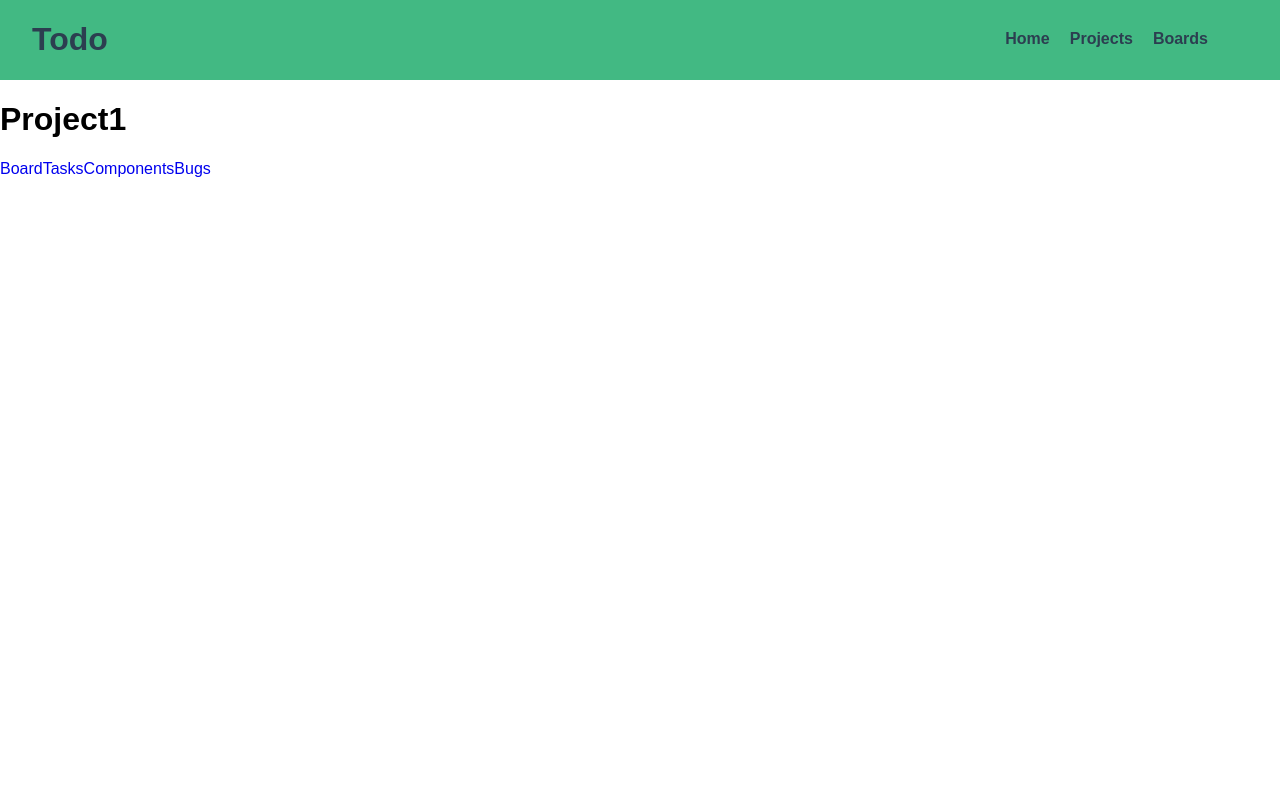
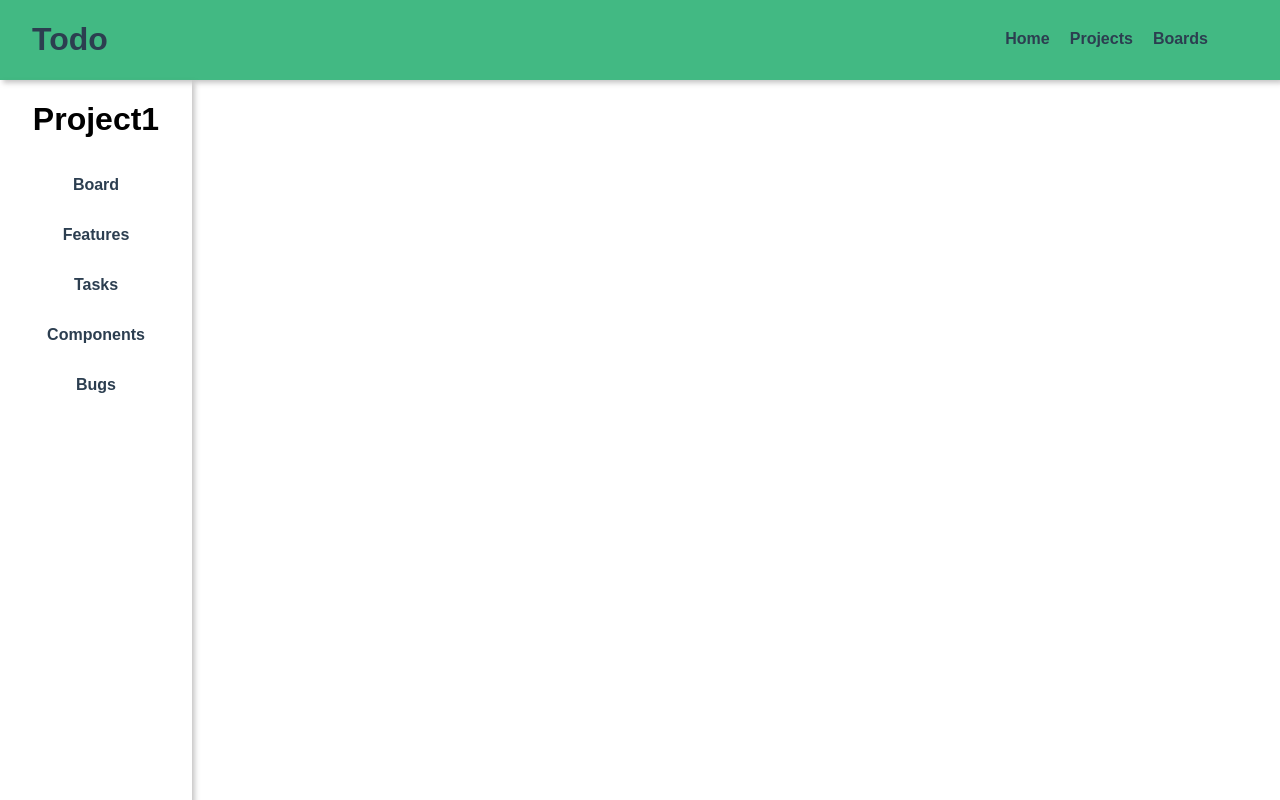
Before and after one commit to caralin3/Vue-Todo-List, a Vue app in the folder vue-todo-list/: page /projects/0 in a window 1280 px wide. Built offline with nearby package versions, Linux system fonts and the light colour scheme.

Commit message:
Initial layout for project view

```diff
--- /dev/null
+++ b/vue-todo-list/src/components/ProjectFeatures.vue
@@ -0,0 +1,45 @@
+<template>
+  <div class="projectFeatures">
+    <ul class="projectFeatures_list" v-for="(proj, index) in projects" v-bind:key="index">
+      <li class="projectFeature">
+        <div class="projectFeature_overlay">
+          <router-link class="projectFeature_link" :to="'/projects/' + proj.id">View Project</router-link>
+        </div>
+        <div class="projectFeature_details">
+          <div class="projectFeature_header">
+            <h3 class="projectFeature_title">{{ proj.title }}</h3>
+            <span class="projectFeature_status">Status: {{ proj.status | capitalize }}</span>
+          </div>
+          <div class="projectFeature_created">
+            <span class="projectFeature_by">Created by: {{ proj.creator | name }}</span>
+            <span class="projectFeature_date">Created on: {{ proj.startDate | date }}</span>
+          </div>
+          <p class="projectFeature_description">{{ proj.description }}</p>
+          <div class="projectFeature_latest" v-if="proj.features.length > 0">
+            <h5 class="projectFeature_latestTitle">Latest Update</h5>
+            <div class="projectFeature_featureDetails">
+              <div class="projectFeature_featureTitle">{{ proj.features[0].title }}</div>
+              <div class="projectFeature_featureDate">Last Updated: {{ proj.features[0].updatedDate | date }}</div>
+            </div>
+          </div>
+        </div>
+      </li>
+    </ul>
+  </div>
+</template>
+
+<script lang="ts">
+import Vue from 'vue';
+import {mapActions, mapGetters, mapState, mapMutations} from 'vuex';
+
+export default {
+  computed: {
+    ...mapState({
+      projects: (state: any) => state.projects.projects,
+    }),
+    ...mapGetters('projects', [
+      'projectCount',
+    ]),
+  },
+};
+</script>
--- a/vue-todo-list/src/components/Sidebar.vue
+++ b/vue-todo-list/src/components/Sidebar.vue
@@ -2,7 +2,8 @@
   <div class="sidebar">
     <h1 class="sidebar_title">{{ getTitle() }}</h1>
     <div class="sidebar_nav">
-      <router-link :to="'/boards/' + this.id">Board</router-link>
+      <router-link :to="{ path: '/projects/' + this.id, query: { filter: 'board'}}">Board</router-link>
+      <router-link :to="{ path: '/projects/' + this.id, query: { filter: 'features'}}">Features</router-link>
       <router-link :to="{ path: '/projects/' + this.id, query: { filter: 'tasks'}}">Tasks</router-link>
       <router-link :to="{ path: '/projects/' + this.id, query: { filter: 'components'}}">Components</router-link>
       <router-link :to="{ path: '/projects/' + this.id, query: { filter: 'bugs'}}">Bugs</router-link>
--- a/vue-todo-list/src/less/Header.less
+++ b/vue-todo-list/src/less/Header.less
@@ -2,6 +2,7 @@
 
 .header {
   background-color: @medium-sea-green;
+  box-shadow: 3px 3px 5px rgba(114, 113, 113, 0.4);
   display: flex;
   justify-content: space-between;
   padding: 0 2rem;
--- /dev/null
+++ b/vue-todo-list/src/less/Project.less
@@ -0,0 +1,9 @@
+.project {
+  display: grid;
+  grid-template: "sidebar body" ~'/' 18% 1fr;
+
+  &_container {
+    grid-area: body;
+    padding: 2rem 0;
+  }
+}
--- /dev/null
+++ b/vue-todo-list/src/less/ProjectFeature.less
@@ -0,0 +1,5 @@
+
+
+.projectFeature {
+
+}
--- /dev/null
+++ b/vue-todo-list/src/less/ProjectFeatures.less
@@ -0,0 +1,4 @@
+
+.projectFeatures {
+  // grid-area: body;
+}
--- a/vue-todo-list/src/less/Projects.less
+++ b/vue-todo-list/src/less/Projects.less
@@ -2,28 +2,10 @@
 .projects {
   &_dialog {
     align-self: center;
-    // display: grid;
-    // gap: 2rem;
-    // grid-template:
-    //   "creatorLabel username"
-    //   "textInput textInput"
-    //   "textArea textArea"
-    //   "dateInput dateInput"
-    //   "selectInput selectInput"
-    //   // "textAreaLabel textAreaInput"
-    //   // "dateLabel dateInput"
-    //   // "dateLabel dateInput"
-    //   // "selectLabel selectInput"
-    //   // "textLabel textInput"
-    //   ~'/' 1fr;
-    // justify-content: right;
   }
 
   &_creatorLabel {
     font-weight: bold;
     padding-right: 8.7rem;
   }
-
-  &_username {
-  }
 }
--- /dev/null
+++ b/vue-todo-list/src/less/Sidebar.less
@@ -0,0 +1,38 @@
+@import (reference) 'variables';
+
+.sidebar {
+  align-items: center;
+  box-shadow: 3px 3px 5px rgba(114, 113, 113, 0.4);
+  display: flex;
+  grid-area: sidebar;
+  height: 100%;
+  flex-direction: column;
+  position: fixed;
+  width: 15%;
+
+  &_nav {
+    display: flex;
+    flex-direction: column;
+    width: 100%;
+
+    a {
+      color: @madison;
+      font-weight: bold;
+      padding: 1rem 0;
+      text-align: center;
+      width: 100%;
+
+      &:hover {
+        background-color: @medium-sea-green;
+        box-shadow: 2px 1px 3px rgba(114, 113, 113, 0.4);
+        color: @white;
+      }
+
+      &.router-link-exact-active {
+        background-color: @medium-sea-green;
+        box-shadow: 2px 1px 3px rgba(114, 113, 113, 0.4);
+        color: @white;
+      }
+    }
+  }
+}
--- a/vue-todo-list/src/less/index.less
+++ b/vue-todo-list/src/less/index.less
@@ -8,10 +8,14 @@
 @import 'Form';
 @import 'Header';
 @import 'PasswordInput';
+@import 'Project';
+@import 'ProjectFeature';
+@import 'ProjectFeatures';
 @import 'ProjectItem';
 @import 'ProjectList';
 @import 'Projects';
 @import 'ProjectsHeader';
 @import 'SelectInput';
+@import 'Sidebar';
 @import 'TextInput';
 @import 'TextAreaInput';
--- a/vue-todo-list/src/views/Project.vue
+++ b/vue-todo-list/src/views/Project.vue
@@ -1,6 +1,21 @@
 <template>
   <div class="project">
     <Sidebar />
+    <div class="project_container" v-if="filter === 'board'">
+      <h1>Board</h1>
+    </div>
+    <div class="project_container" v-if="filter === 'features'">
+      <ProjectFeatures />
+    </div>
+    <div class="project_container" v-if="filter === 'tasks'">
+      <h1>Tasks</h1>
+    </div>
+    <div class="project_container" v-if="filter === 'components'">
+      <h1>Components</h1>
+    </div>
+    <div class="project_container" v-if="filter === 'bugs'">
+      <h1>Bugs</h1>
+    </div>
   </div>
 </template>
 
@@ -8,14 +23,29 @@
 import { Component, Vue } from 'vue-property-decorator';
 import {mapActions, mapGetters, mapState, mapMutations} from 'vuex';
 import Sidebar from '@/components/Sidebar.vue';
+import ProjectFeatures from '@/components/ProjectFeatures.vue';
 
 @Component({
   components: {
     Sidebar,
+    ProjectFeatures,
+  },
+  created(this: any) {
+    this.getFilter();
   },
   data: () => ({
+    filter: String,
   }),
   methods: {
+    getFilter(this: any) {
+      this.filter = this.$route.query.filter;
+      console.log(this.filter);
+    },
+  },
+  watch: {
+    '$route.query.filter'(this: any) {
+      this.getFilter();
+    },
   },
 })
 export default class Project extends Vue {}
```
